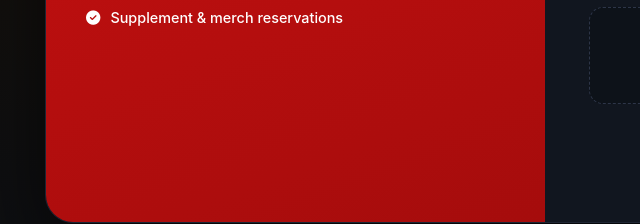
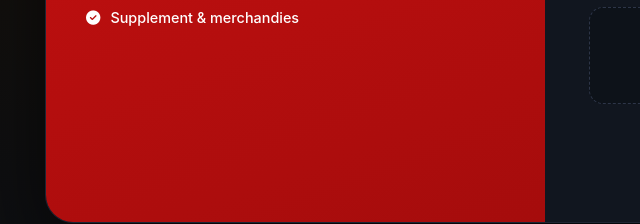
Before and after one commit to CAPSTONE1-2/IronGrind-System, a website: page index.html in a window 1280 px wide. Shown: the part 502-726 px from the top of the page, 95-735 px from the left. Drawn offline with nearby package versions, Linux system fonts and the light colour scheme.

Commit message:
Update supplement and merchandise item in feature list in index.html

```diff
--- a/index.html
+++ b/index.html
@@ -23,7 +23,7 @@
                 <p>Offers a motivating space for individuals who want to train hard, stay active, and achieve their fitness goals.</p>
                 <ul class="feature-list">
                     <li><i class="fas fa-check-circle"></i> QR-based attendance</li>
-                    <li><i class="fas fa-check-circle"></i> Supplement &amp; merch reservations</li>
+                    <li><i class="fas fa-check-circle"></i> Supplement &amp; merchandies </li>
                 </ul>
             </div>
             </div>
```
